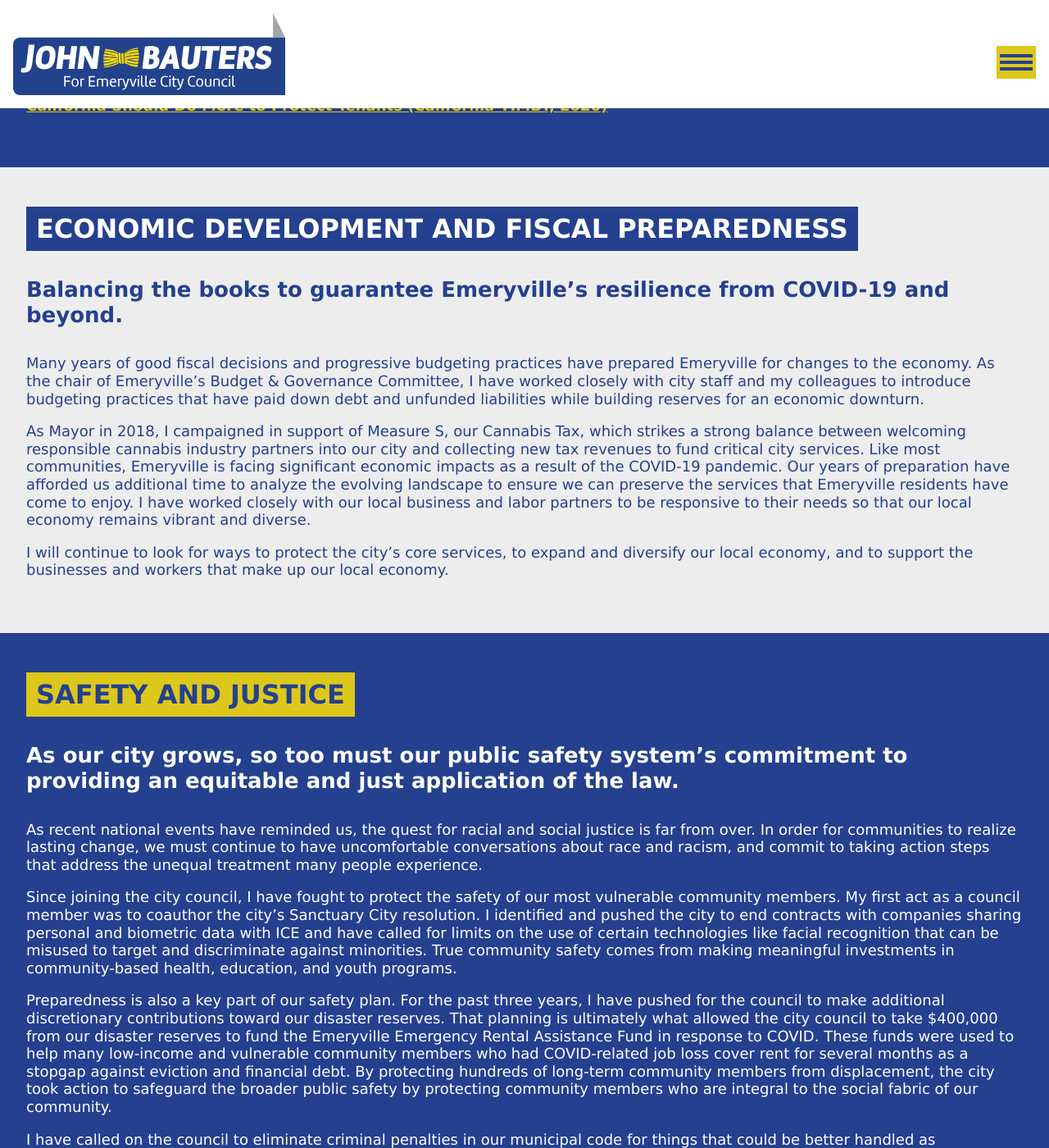
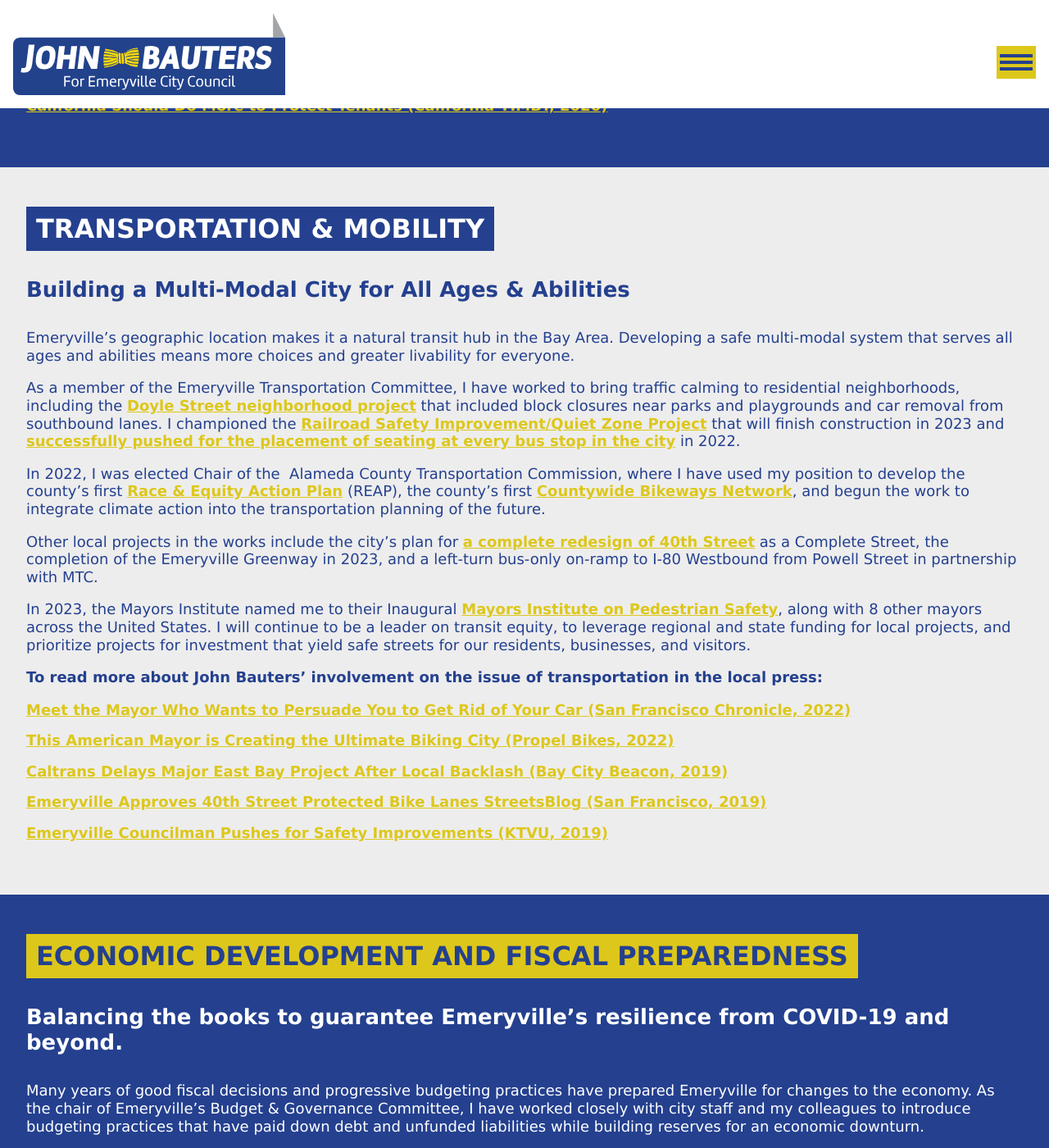
Before and after one commit to Ed-Cupaioli-LLC/john-bauters, a Jekyll site: the page built from _pages/issues.md, in a window 1280 px wide and 1400 px high, scrolled down 2337 px. Shown: the whole window at 82% size. Built offline with Jekyll 4.4.1, drawn with Linux system fonts in a browser that asks for light colours; nearby versions of some CDN libraries; comment, search, counter and statistics services are not loaded; some of the changed text lies outside the part shown.

Commit message:
Updated 1 file via CloudCannon.

```diff
--- a/_pages/issues.md
+++ b/_pages/issues.md
@@ -123,6 +123,79 @@
       * [California Should Do More to Protect Tenants (California YIMBY,
       2020)](https://cayimby.org/coronavirus-and-renters-california-should-do-more-to-protect-tenants/){:
       target="_blank" rel="noopener"}
+  - title: Transportation & Mobility
+    id: transpo
+    subtitle: Building a Multi-Modal City for All Ages & Abilities
+    text: >-
+      Emeryville’s geographic location makes it a natural transit hub in the Bay
+      Area. Developing a safe multi-modal system that serves all ages and
+      abilities means more choices and greater livability for everyone.
+
+
+      As a member of the Emeryville Transportation Committee, I have worked to
+      bring traffic calming to residential neighborhoods, including the [Doyle
+      Street neighborhood project](https://vimeo.com/540312226){:
+      target="_blank" rel="noopener"} that included block closures near parks
+      and playgrounds and car removal from southbound lanes. I championed the
+      [Railroad Safety Improvement/Quiet Zone
+      Project](https://www.ci.emeryville.ca.us/1429/Quiet-Zone-Project){:
+      target="_blank" rel="noopener"} that will finish construction in 2023 and
+      [successfully pushed for the placement of seating at every bus stop in the
+      city](https://usa.streetsblog.org/2022/12/21/what-it-takes-to-put-a-seat-at-every-bus-stop-in-town/){:
+      target="_blank" rel="noopener"} in 2022.
+
+
+      In 2022, I was elected Chair of the &nbsp;Alameda County Transportation
+      Commission, where I have used my position to develop the county's first
+      [Race & Equity Action
+      Plan](https://www.alamedactc.org/wp-content/uploads/2022/12/AlamedaCTC_REAP_2022_Final.pdf){:
+      target="_blank" rel="noopener"} (REAP), the county's first [Countywide
+      Bikeways
+      Network](https://legistarweb-production.s3.amazonaws.com/uploads/attachment/pdf/1642425/5.2_PPLC_Countywide_Bike_Network_20221114.pdf#page=7){:
+      target="_blank" rel="noopener"}, and begun the work to integrate climate
+      action into the transportation planning of the future.
+
+
+      Other local projects in the works include the city's plan for [a complete
+      redesign of 40th
+      Street](https://sf.streetsblog.org/2019/07/15/emeryville-approves-40th-street-protected-bike-lanes/){:
+      target="_blank" rel="noopener"} as a Complete Street, the completion of
+      the Emeryville Greenway in 2023, and a left-turn bus-only on-ramp to I-80
+      Westbound from Powell Street in partnership with MTC.
+
+
+      In 2023, the Mayors Institute named me to their Inaugural [Mayors
+      Institute on Pedestrian
+      Safety](https://mayorsinnovation.org/our-work/mips/){: target="_blank"
+      rel="noopener"}, along with 8 other mayors across the United States. I
+      will continue to be a leader on transit equity, to leverage regional and
+      state funding for local projects, and prioritize projects for investment
+      that yield safe streets for our residents, businesses, and visitors.
+
+
+      **To read more about John Bauters’ involvement on the issue of
+      transportation in the local press:**
+
+
+      * [Meet the Mayor Who Wants to Persuade You to Get Rid of Your Car (San
+      Francisco Chronicle,
+      2022)](https://www.sfchronicle.com/bayarea/article/Meet-the-Bay-Area-mayor-who-wants-to-convince-you-17029894.php){:
+      target="_blank" rel="noopener"}
+
+      * [This American Mayor is Creating the Ultimate Biking City (Propel Bikes,
+      2022)](https://www.youtube.com/watch?v=FlVWv9O0qQ4&amp;t=1340s){:
+      target="_blank" rel="noopener"}
+
+      * [Caltrans Delays Major East Bay Project After Local Backlash (Bay City
+      Beacon,
+      2019)](https://www.thebaycitybeacon.com/politics/caltrans-delays-major-east-bay-project-after-local-backlash/article_85e76ed6-6aac-11e9-ba4e-1f2ee257bd0a.html)
+
+      * [Emeryville Approves 40th Street Protected Bike Lanes StreetsBlog (San
+      Francisco,
+      2019)](https://sf.streetsblog.org/2019/07/15/emeryville-approves-40th-street-protected-bike-lanes/)
+
+      * [Emeryville Councilman Pushes for Safety Improvements (KTVU,
+      2019)](https://www.ktvu.com/news/emeryville-councilman-pushes-for-safety-improvements-at-busy-intersection)
   - title: ECONOMIC DEVELOPMENT AND FISCAL PREPAREDNESS
     id: econ
     subtitle: >-
```
Also changed, not shown: other parts of _pages/issues.md (+0 -51 lines).
